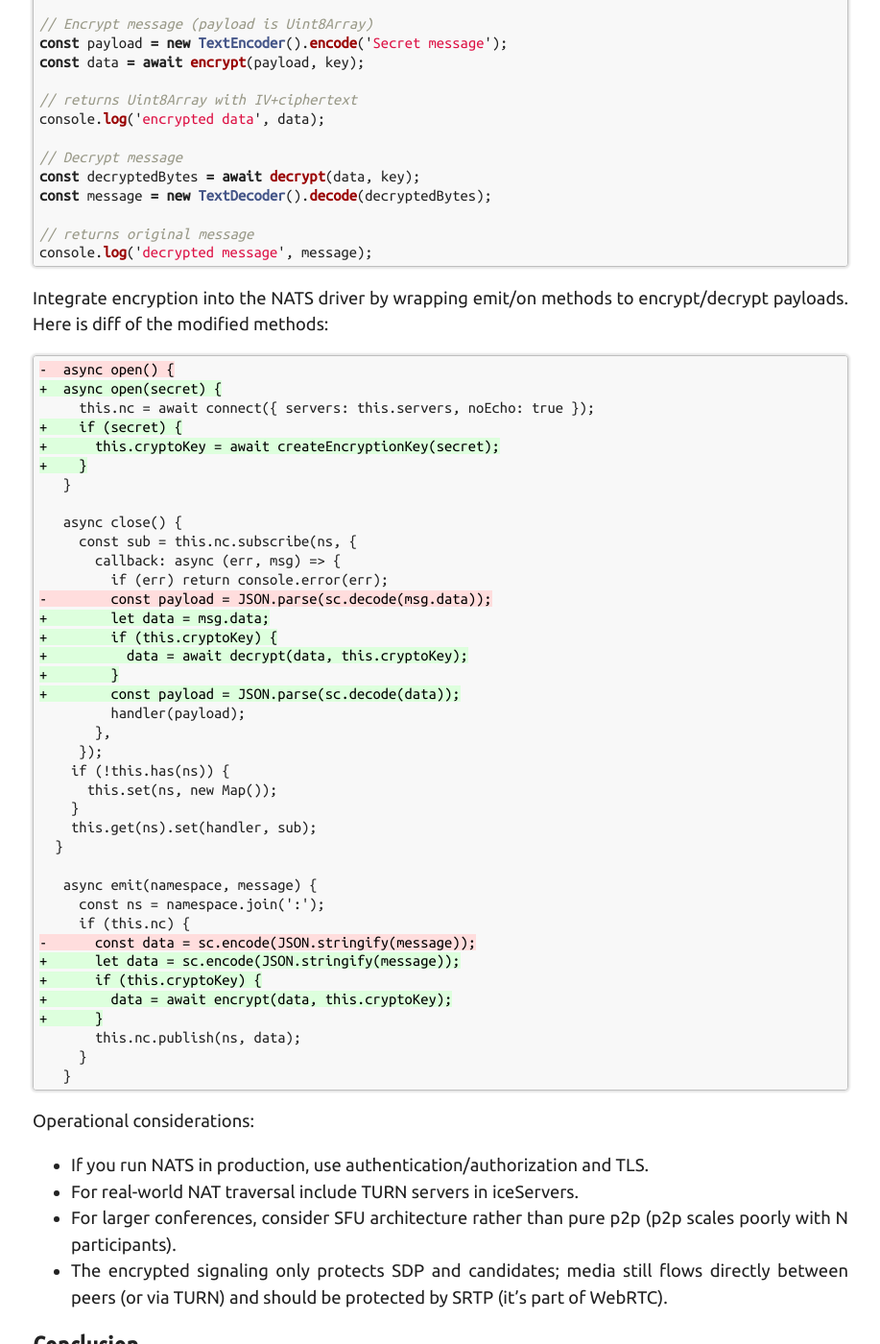
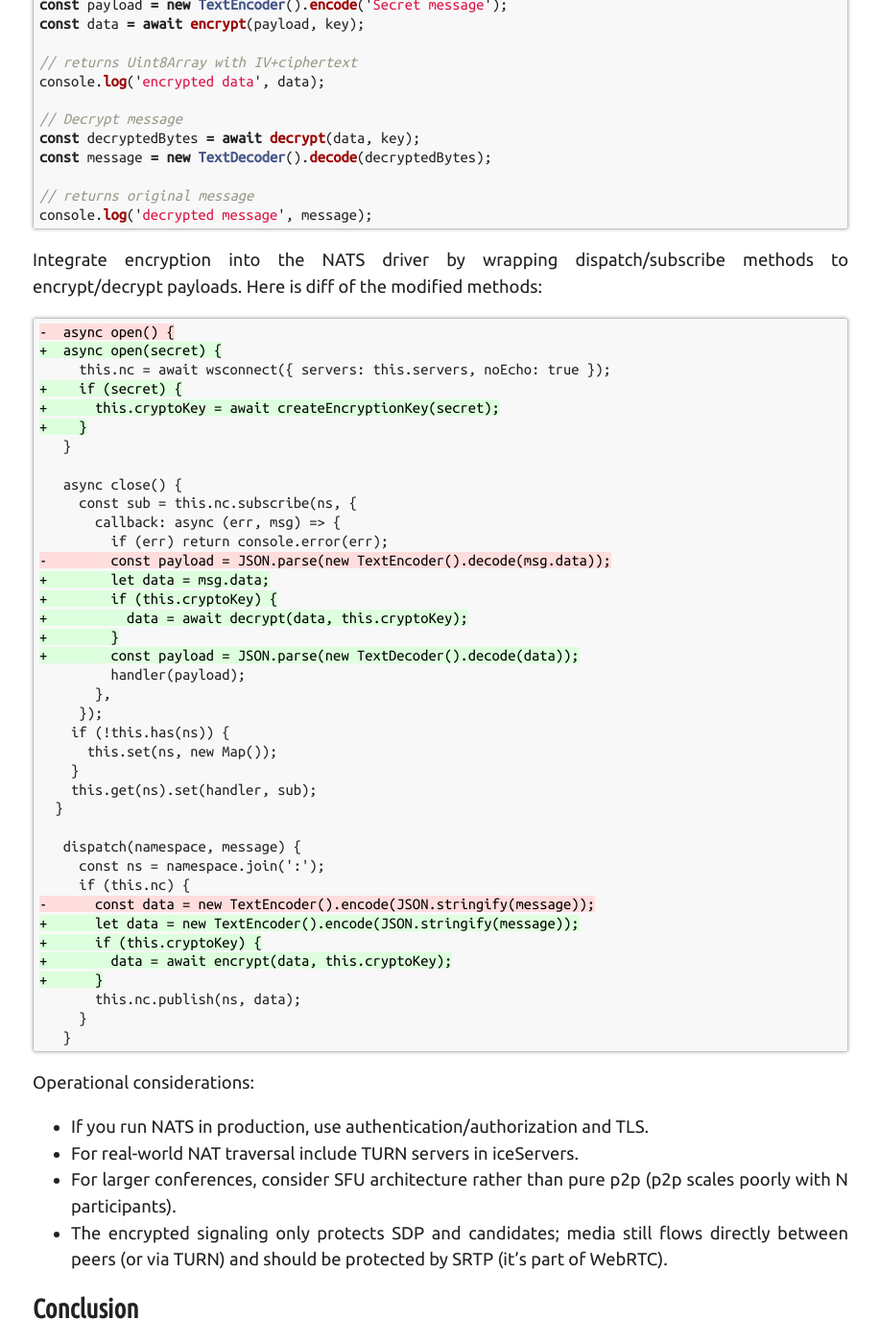
Before and after one commit to meefik/meefik.github.io, a Jekyll site: the page built from _posts/2025-10-05-webrtc-p2p-conferencing.md, in a window 1280 px wide and 1400 px high, scrolled down 5552 px. Shown: the whole window at 96% size, without its empty margins (181-1098 px from the left). Built offline with Jekyll 4.4.1, drawn with Linux system fonts in a browser that asks for light colours; comment, search, counter and statistics services are not loaded; some of the changed text lies outside the part shown.

Commit message:
Update a post about the p2p library

````diff
--- a/_posts/2025-10-05-webrtc-p2p-conferencing.md
+++ b/_posts/2025-10-05-webrtc-p2p-conferencing.md
@@ -23,7 +23,7 @@
 The library focuses on three goals:
 
 - Minimal surface area: two primitives (Sender and Receiver) that cover the common conferencing pattern: one broadcaster, many receivers.
-- Signaling-agnostic: you provide a small driver implementing on/off/emit and the library works with any transport.
+- Signaling-agnostic: you provide a small driver implementing subscribe/unsubscribe/dispatch and the library works with any transport.
 - Practical privacy: support optional E2E encryption at the signaling layer so session offers/answers and candidates are not exposed in plaintext on the bus.
 
 ## Design overview
@@ -43,15 +43,15 @@
 npm install p2p
 ```
 
-**2.** Implement a signaling driver that supports on/off/emit.
+**2.** Implement a signaling driver that supports subscribe/unsubscribe/dispatch.
 
 Here's a minimal conceptual example:
 
 ```javascript
 class MyDriver {
-  on(namespace, handler) { /* ... */ }
-  off(namespace, handler) { /* ... */ }
-  emit(namespace, message) { /* ... */ }
+  subscribe(namespace, handler) { /* ... */ }
+  unsubscribe(namespace, handler) { /* ... */ }
+  dispatch(namespace, message) { /* ... */ }
 }
 ```
 
@@ -109,12 +109,10 @@
 
 [NATS](https://nats.io) is a great lightweight pub/sub for distributed signaling. The demo repository includes a full driver implementation at [demo/driver/nats.js](https://github.com/meefik/p2p/blob/main/demo/driver/nats.js); below is the compact approach and key ideas used there.
 
-Here's a simple driver implementation using the [nats.ws](https://npmjs.com/package/nats.ws) module:
+Here's a simple driver implementation using the [@nats-io/nats-core](https://npmjs.com/package/@nats-io/nats-core) module:
 
 ```javascript
-import { connect, StringCodec } from 'nats.ws';
-
-const sc = StringCodec();
+import { wsconnect } from '@nats-io/nats-core';
 
 class NatsDriver extends Map {
   constructor({ servers } = {}) {
@@ -123,19 +121,19 @@
   }
 
   async open() {
-    this.nc = await connect({ servers: this.servers, noEcho: true });
+    this.nc = await wsconnect({ servers: this.servers, noEcho: true });
   }
 
   async close() {
     await this.nc.drain();
   }
 
-  on(namespace, handler) {
+  subscribe(namespace, handler) {
     const ns = namespace.join(':');
     const sub = this.nc.subscribe(ns, {
       callback: async (err, msg) => {
         if (err) return console.error(err);
-        const payload = JSON.parse(sc.decode(msg.data));
+        const payload = JSON.parse(new TextDecoder().decode(msg.data));
         handler(payload);
       },
     });
@@ -157,10 +155,10 @@
     }
   }
 
-  async emit(namespace, message) {
+  dispatch(namespace, message) {
     const ns = namespace.join(':');
     if (this.nc) {
-      const data = sc.encode(JSON.stringify(message));
+      const data = new TextEncoder().encode(JSON.stringify(message));
       this.nc.publish(ns, data);
     }
   }
@@ -242,12 +240,12 @@
 console.log('decrypted message', message);
 ```
 
-Integrate encryption into the NATS driver by wrapping emit/on methods to encrypt/decrypt payloads. Here is diff of the modified methods:
+Integrate encryption into the NATS driver by wrapping dispatch/subscribe methods to encrypt/decrypt payloads. Here is diff of the modified methods:
 
 ```diff
 -  async open() {
 +  async open(secret) {
-     this.nc = await connect({ servers: this.servers, noEcho: true });
+     this.nc = await wsconnect({ servers: this.servers, noEcho: true });
 +    if (secret) {
 +      this.cryptoKey = await createEncryptionKey(secret);
 +    }
@@ -257,12 +255,12 @@
      const sub = this.nc.subscribe(ns, {
        callback: async (err, msg) => {
          if (err) return console.error(err);
--        const payload = JSON.parse(sc.decode(msg.data));
+-        const payload = JSON.parse(new TextEncoder().decode(msg.data));
 +        let data = msg.data;
 +        if (this.cryptoKey) {
 +          data = await decrypt(data, this.cryptoKey);
 +        }
-+        const payload = JSON.parse(sc.decode(data));
++        const payload = JSON.parse(new TextDecoder().decode(data));
          handler(payload);
        },
      });
@@ -272,11 +270,11 @@
     this.get(ns).set(handler, sub);
   }
 
-   async emit(namespace, message) {
+   dispatch(namespace, message) {
      const ns = namespace.join(':');
      if (this.nc) {
--      const data = sc.encode(JSON.stringify(message));
-+      let data = sc.encode(JSON.stringify(message));
+-      const data = new TextEncoder().encode(JSON.stringify(message));
++      let data = new TextEncoder().encode(JSON.stringify(message));
 +      if (this.cryptoKey) {
 +        data = await encrypt(data, this.cryptoKey);
 +      }
````
Also changed, not shown: other parts of _posts/2025-10-05-webrtc-p2p-conferencing.md (+2 -2 lines).
